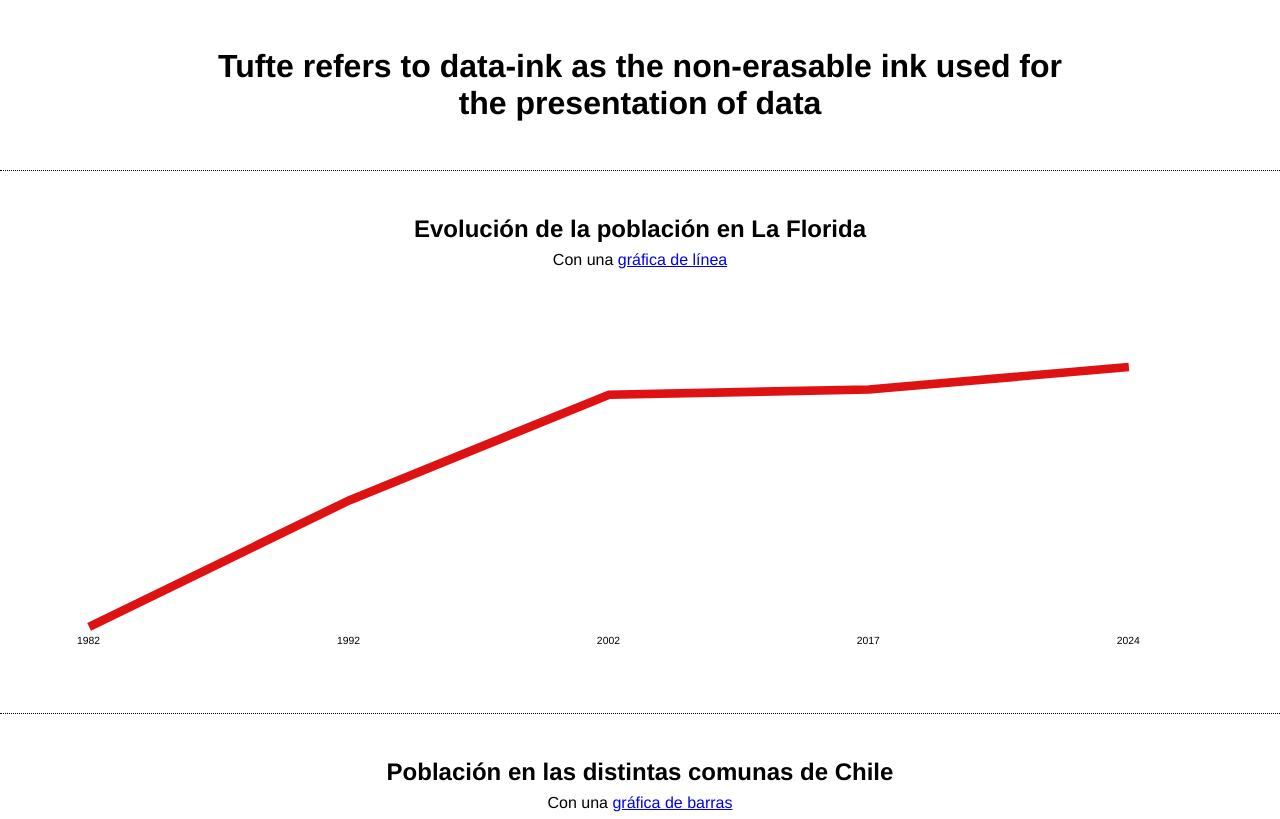
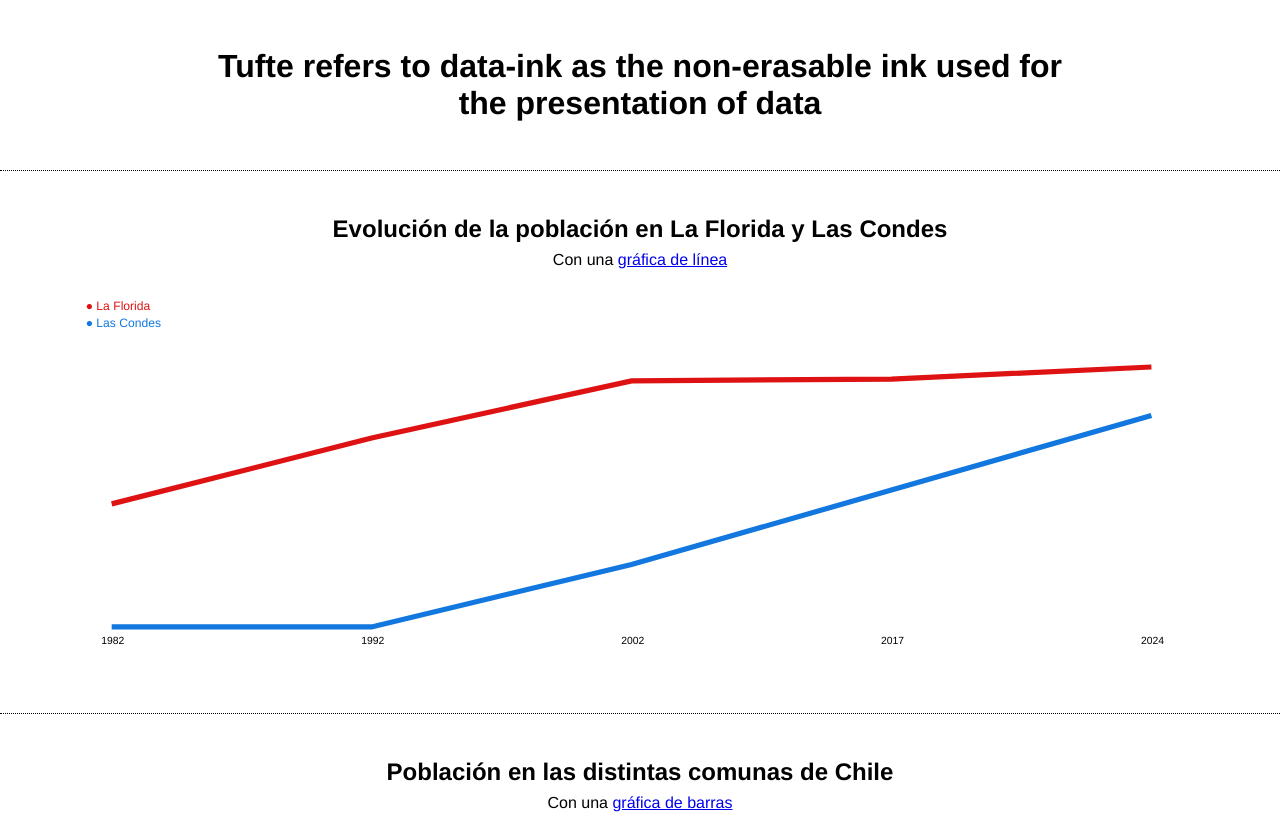
Before and after one commit to rosi2701/webclase2, a plain HTML site: page index.html in a window 1280 px wide. Shown: the top 819 px of the page. Drawn offline with Linux system fonts and the light colour scheme.

Commit message:
index.html

```diff
--- a/index.html
+++ b/index.html
@@ -33,7 +33,7 @@
 
             <!-- GRÁFICA 1: línea de tiempo -->
             <article>
-                <h2>Evolución de la población en La Florida</h2>
+                <h2>Evolución de la población en La Florida y Las Condes</h2>
                 <p>Con una <a href="https://datavizcatalogue.com/ES/metodos/grafica_de_linea.html" target="_blank">gráfica de línea</a></p>
                 <div>
                     <svg viewBox="0 0 650 210">
@@ -68,24 +68,48 @@
                 censados: [285492, 328767, 365563, 366799, 374836]
             };
 
-            var coordenadas = ""; // acumulará los pares x,y de la polyline
-            var etiquetas   = ""; // acumulará los textos con los años
+            // FIX: no encontré info del censo de 1982 así que repetí el número glup
+            var lineal2 = {
+                censos:   [1982, 1992, 2002, 2017, 2024],
+                censados: [205359, 205359, 246474, 294838, 343632]
+            };
 
-            lineal.censados.forEach(function(poblacion, i) {
-                var minPob = Math.min(...lineal.censados);
-                var maxPob = Math.max(...lineal.censados);
-                var x = (i * 150) + 7;
-                var y = Math.round(((poblacion - minPob) / (maxPob - minPob)) * 150);
+            // FIX: calcular min/max una sola vez, fuera del forEach
+            var todasLasPoblaciones = lineal.censados.concat(lineal2.censados);
+            var minPob = Math.min(...todasLasPoblaciones);
+            var maxPob = Math.max(...todasLasPoblaciones);
 
-                coordenadas += x + "," + y + " ";
-                etiquetas   += `<text x="${i * 150}" y="205" font-size="6">${lineal.censos[i]}</text>`;
+            // FIX: espaciado ajustado para que quepan los 5 puntos en el viewBox (0-650)
+            var paso = 150;
+            var offsetX = 20;
+
+            function calcularCoordenadas(datos) {
+                return datos.map(function(poblacion, i) {
+                    var x = offsetX + (i * paso);
+                    var y = Math.round(((poblacion - minPob) / (maxPob - minPob)) * 150);
+                    return x + "," + y;
+                }).join(" ");
+            }
+
+            // Dibujamos las dos líneas
+            var coordenadas1 = calcularCoordenadas(lineal.censados);
+            var coordenadas2 = calcularCoordenadas(lineal2.censados);
+
+            document.querySelector("#lineas").innerHTML =
+                `<polyline points="${coordenadas1}" fill="none" stroke="#DE1212" stroke-width="3" />` +
+                `<polyline points="${coordenadas2}" fill="none" stroke="#1277DE" stroke-width="3" />`;
+
+            // Etiquetas de años (compartidas, usan los mismos censos)
+            var etiquetas = "";
+            lineal.censos.forEach(function(anio, i) {
+                var x = offsetX + (i * paso) - 6;
+                etiquetas += `<text x="${x}" y="205" font-size="6">${anio}</text>`;
             });
 
-            // Dibujamos la línea conectando todos los puntos
-            document.querySelector("#lineas").innerHTML =
-                `<polyline points="${coordenadas}" fill="none" stroke="#DE1212" stroke-width="5" />`;
+            // Leyenda
+            etiquetas += `<text x="5"  y="12" font-size="7" fill="#DE1212">● La Florida</text>`;
+            etiquetas += `<text x="5"  y="22" font-size="7" fill="#1277DE">● Las Condes</text>`;
 
-            // Agregamos los años debajo de la línea
             document.querySelector("#years").innerHTML = etiquetas;
 
 
@@ -93,24 +117,22 @@
 
             // Fuente: https://es.wikipedia.org/wiki/Anexo:Regiones_de_Chile_por_población
             var regiones = [
-                { region: "Puente Alto (RM)",   numero: 573935 },
-                { region: "Maipú (RM)",      numero: 521627 },
-                { region: "Santiago (RM)",          numero: 498698 },
-                { region: "La Florida (RM)",           numero: 366376 },
-                { region: "Antofagasta (Antofagasta)",       numero: 348517 },
-                { region: "Viña del Mar (Valpo.)",       numero: 332875 },
-                { region: "San Bernardo (RM)",  numero: 301313 },
-                { region: "Valparaíso (Valpo.)",   numero: 296555 },
-                { region: "Las Condes (RM)",      numero: 294838 },
-                { region: "Temuco (Temuco)",          numero: 282415 },
-                { region: "Puerto Montt (Puerto Montt)",           numero: 245902 }
+                { region: "Puente Alto (RM)",              numero: 573935 },
+                { region: "Maipú (RM)",                    numero: 521627 },
+                { region: "Santiago (RM)",                  numero: 498698 },
+                { region: "La Florida (RM)",                numero: 366376 },
+                { region: "Antofagasta (Antofagasta)",      numero: 348517 },
+                { region: "Viña del Mar (Valpo.)",          numero: 332875 },
+                { region: "San Bernardo (RM)",              numero: 301313 },
+                { region: "Valparaíso (Valpo.)",            numero: 296555 },
+                { region: "Las Condes (RM)",                numero: 294838 },
+                { region: "Temuco (Temuco)",                numero: 282415 },
+                { region: "Puerto Montt (Puerto Montt)",    numero: 245902 }
             ];
 
             regiones.forEach(function(d, i) {
-                // El ancho de cada barra es proporcional a la población
                 var ancho = d.numero / 1700;
 
-                // Cada fila baja 15 unidades con translate
                 document.querySelector("#barras").innerHTML +=
                     `<g transform="translate(0, ${i * 15})">
                         <rect x="0" y="0" width="${ancho}" height="10" fill="#8619B8" />
```
